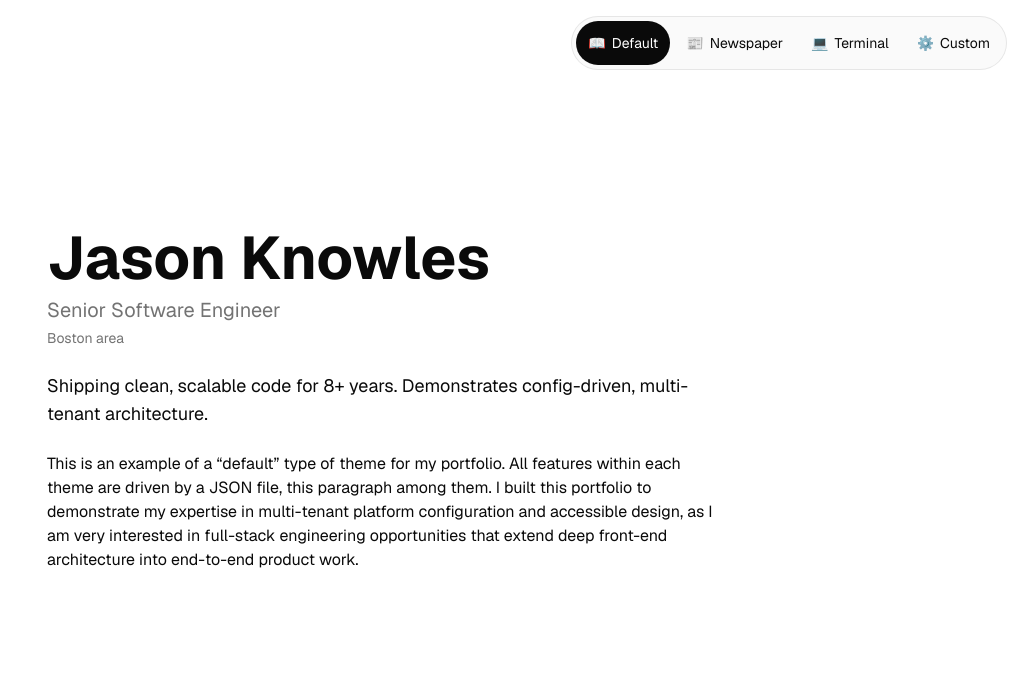
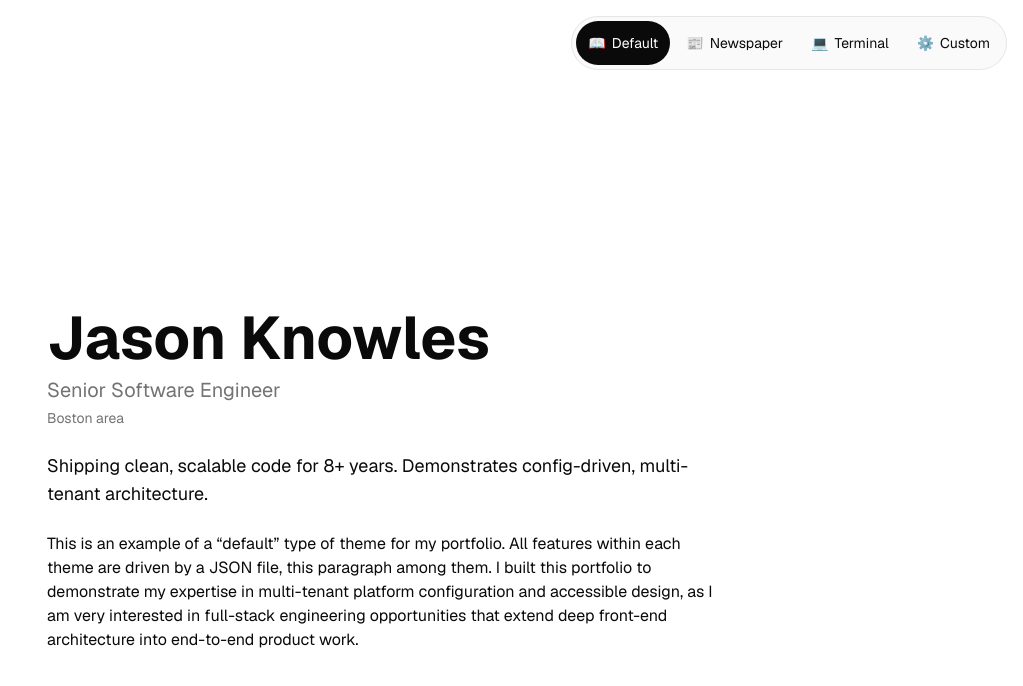
Before and after one commit to jknowlesdev/portfolio, a Next.js app: page / in a window 1280 px wide. Shown: the top 686 px of the page, without its empty margins (257-1280 px from the left). Built offline with nearby package versions, Linux system fonts and the light colour scheme; a web font is replaced by a local one.

Commit message:
fix(layout): stop content from overlapping the theme switcher on small viewports

```diff
--- a/app/layout.tsx
+++ b/app/layout.tsx
@@ -23,7 +23,7 @@ export async function generateMetadata(): Promise<Metadata> {
   const override = await loadThemeOverride(themeId);
 
   return {
-    title: 'Jason Knowles — Senior Software Engineer',
+    title: 'Jason Knowles | Senior Software Engineer',
     description:
       'Senior software engineer building front-end architecture at scale, currently exploring full-stack opportunities for deeper end-to-end experience.',
     icons: {
--- a/css/globals.css
+++ b/css/globals.css
@@ -67,9 +67,14 @@ html.Portfolio {
     h1, h2, h3, h4, h5, h6 {
       font-family: var(--font-heading);
     }
-  }
 
-  button {
-    cursor: pointer;
+    button {
+      cursor: pointer;
+    }
+
+    /* prevent overlap between portfolio content and ThemeSwitcher on narrow or short viewports */
+    @media (max-width: 639px), (max-height: 800px) {
+      padding-top: 5rem;
+    }
   }
 }
```
